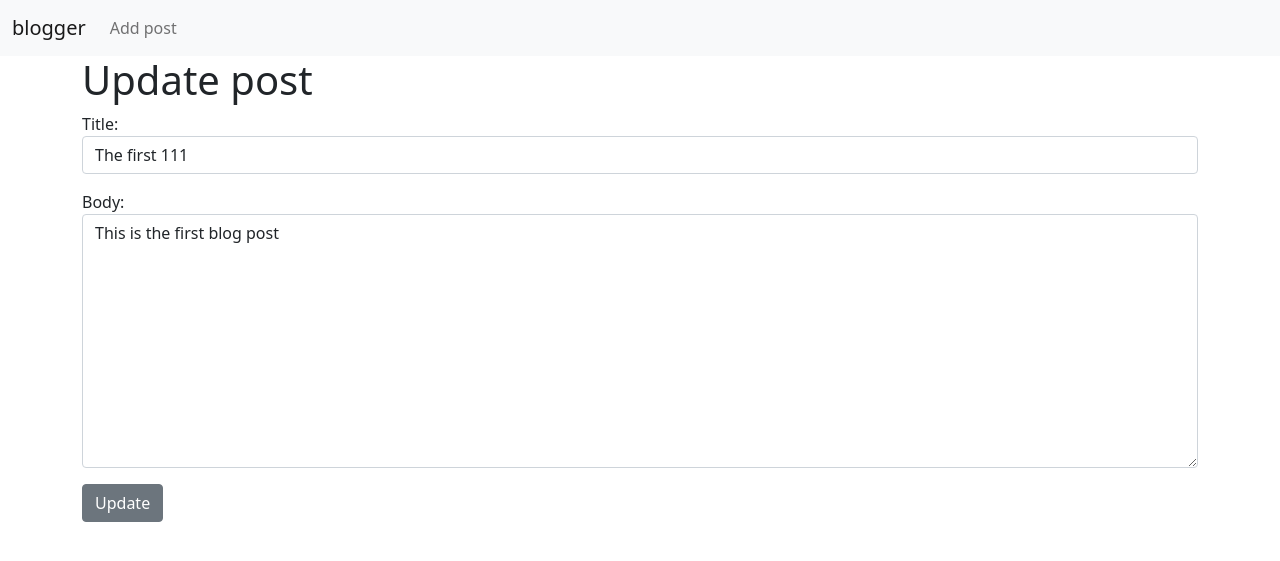
After one commit to petromoldovan/pyBlogger, a Django app: page /article/edit/1 in a window 1280 px wide. The commit adds this page. Shown: the top 561 px of the page. Run offline with Django 3.2, Linux system fonts and the light colour scheme; data comes from the database, SQL or seed files in the repository; both versions use the stored data as it was after the commit.

Commit message:
update froms

```diff
--- a/src/blogger/blogs/forms.py
+++ b/src/blogger/blogs/forms.py
@@ -12,3 +12,13 @@ class PostForm(forms.ModelForm):
             'author': forms.Select(attrs={'class': 'form-control'}),
             'body': forms.Textarea(attrs={'class': 'form-control'}),
         }
+
+class EditForm(forms.ModelForm):
+    class Meta:
+        model = Post
+        fields = ('title', 'body')
+
+        widgets = {
+            'title': forms.TextInput(attrs={'class': 'form-control'}),
+            'body': forms.Textarea(attrs={'class': 'form-control'}),
+        }
--- a/src/blogger/blogs/templates/article.details.html
+++ b/src/blogger/blogs/templates/article.details.html
@@ -6,6 +6,7 @@
 
 {% block content %}
 <h1>{{post.title}}</h1>
+<a href="{% url 'edit-post' post.pk %}">Edit</a>
 <small>by {{post.author}}</small>
 <p>{{post.body}}</p>
 
--- a/src/blogger/blogs/templates/home.html
+++ b/src/blogger/blogs/templates/home.html
@@ -4,7 +4,8 @@
 <ol>
 {% for post in object_list %}
     <li>
-        <a href="{% url 'article-details' post.pk %}">{{post.title}}</a> - {{post.author.first_name}} - {{post.author.last_name}} <br>
+        <a href="{% url 'article-details' post.pk %}">{{post.title}}</a> - {{post.author.first_name}} - {{post.author.last_name}}
+        <a href="{% url 'edit-post' post.pk %}">Edit</a> <br>
         {{post.body}}
     </li>
 {%endfor%}
--- /dev/null
+++ b/src/blogger/blogs/templates/update_post.html
@@ -0,0 +1,17 @@
+{% extends 'base.html' %}
+
+{% block title %}
+    Update new blog post
+{% endblock %}
+
+{% block content %}
+<h1>Update post</h1>
+<div class="form-group">
+    <form method="post">
+        {% csrf_token %}
+        {{ form.as_p}}
+        <button class="btn btn-secondary">Update</button>
+    </form>
+</div>
+
+{% endblock %}
--- a/src/blogger/blogs/urls.py
+++ b/src/blogger/blogs/urls.py
@@ -1,10 +1,11 @@
 from django.urls import path
 #from . import views
-from .views import HomeView, ArticleDetailView, AddPostView
+from .views import HomeView, ArticleDetailView, AddPostView, UpdatePostView
 
 urlpatterns = [
     #path('', views.home, name="home"),
     path('', HomeView.as_view(), name='home'),
     path('article/<int:pk>', ArticleDetailView.as_view(), name='article-details'),
     path('add-post/', AddPostView.as_view(), name='add-post'),
+    path('article/edit/<int:pk>', UpdatePostView.as_view(), name='edit-post')
 ]
--- a/src/blogger/blogs/views.py
+++ b/src/blogger/blogs/views.py
@@ -1,7 +1,7 @@
 from django.shortcuts import render
-from django.views.generic import ListView, DeleteView, CreateView
+from django.views.generic import ListView, DeleteView, CreateView, UpdateView
 from .models import Post
-from .forms import PostForm
+from .forms import PostForm, EditForm
 
 # Create your views here.
 #def home(request):
@@ -22,3 +22,9 @@ class AddPostView(CreateView):
     #give all fields in form
     #fields = '__all__'
     #fields = ('title', 'body')
+
+class UpdatePostView(UpdateView):
+    model = Post
+    form_class = EditForm
+    template_name = 'update_post.html'
+    #fields = ['title', 'body']
```
Also changed, not shown: src/blogger/db.sqlite3.
